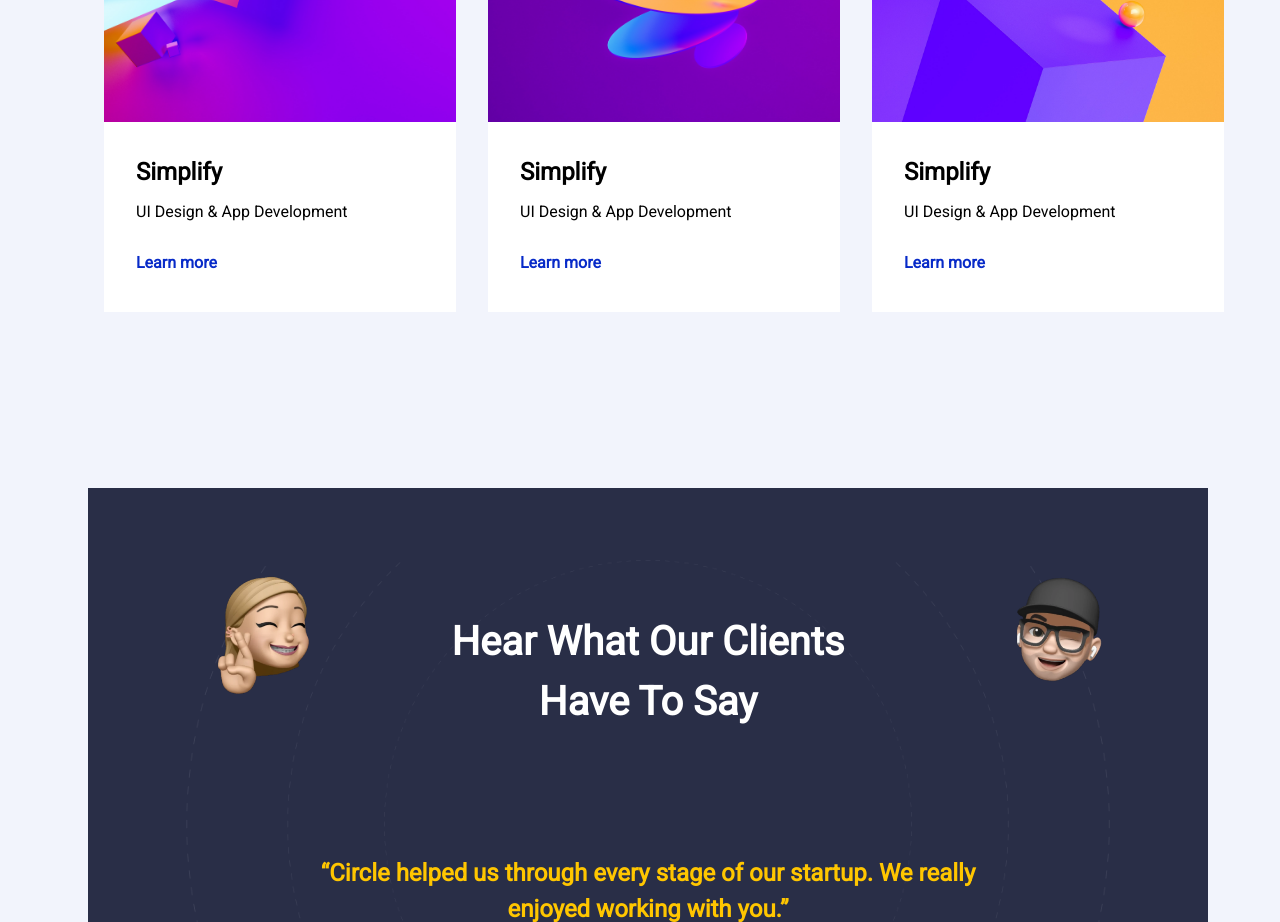
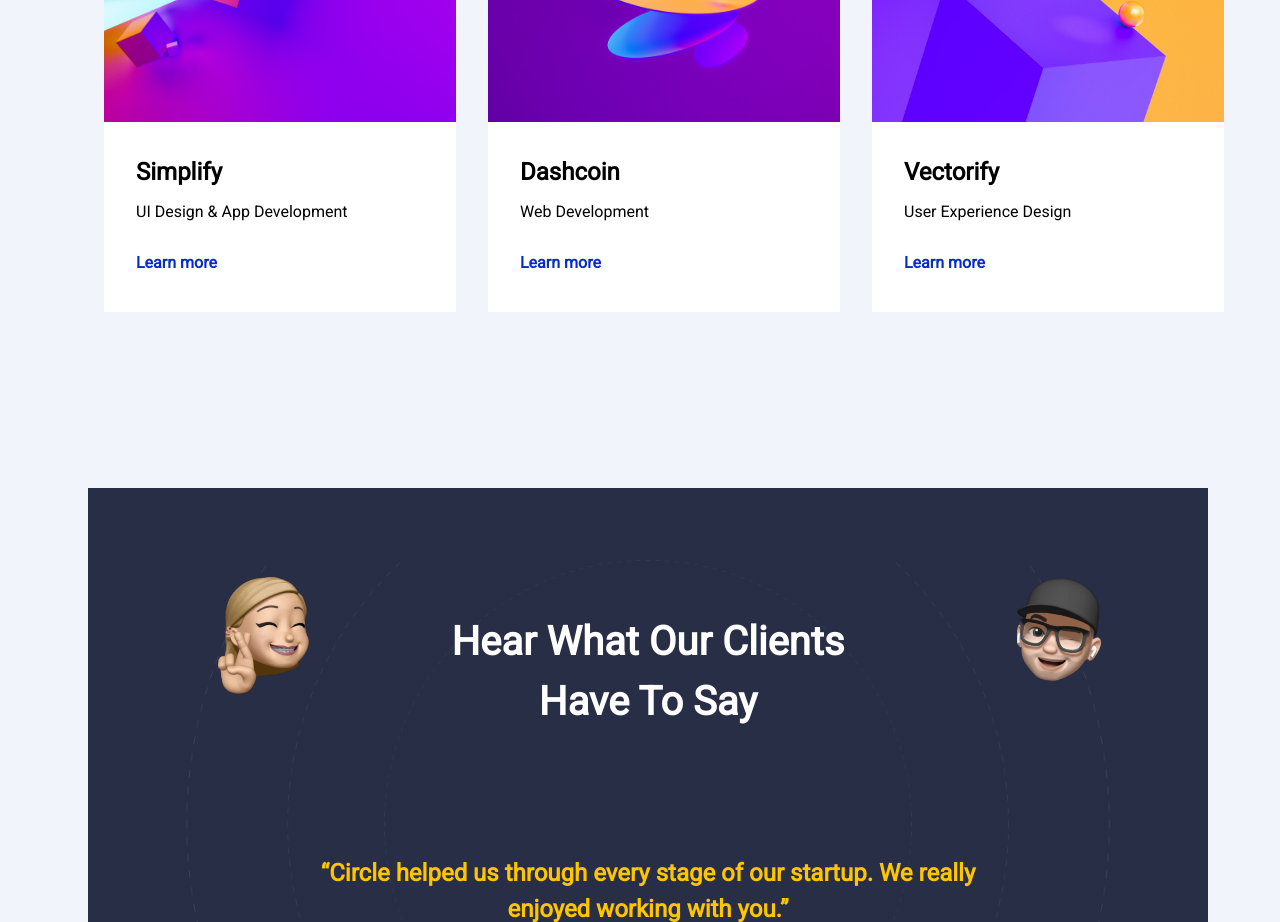
Before and after one commit to droidsam1/ironhack-mid-term-project, a website: page index.html in a window 1280 px wide. Shown: the part 1400-2322 px from the top of the page. Drawn offline with Linux system fonts and the light colour scheme.

Commit message:
add default posts

```diff
--- a/index.html
+++ b/index.html
@@ -80,14 +80,14 @@
             </div>
             <div class="cards__card cards__card-with-image">
                 <img class="cards__card__image" src="/assets/projects-section/2.jpg" alt="image placeholder" />
-                <h5 class="cards__card__title capitalize">Simplify</h5>
-                <div class="cards__card__description">UI Design & App Development</div>
+                <h5 class="cards__card__title capitalize">Dashcoin</h5>
+                <div class="cards__card__description">Web Development</div>
                 <div class="cards__card_learn-more"><a href="/pages/post.html?id=2">Learn more</a></div>
             </div>
             <div class="cards__card cards__card-with-image">
                 <img class="cards__card__image" src="/assets/projects-section/3.jpg" alt="image placeholder" />
-                <h5 class="cards__card__title capitalize">Simplify</h5>
-                <div class="cards__card__description">UI Design & App Development</div>
+                <h5 class="cards__card__title capitalize">Vectorify</h5>
+                <div class="cards__card__description">User Experience Design</div>
                 <div class="cards__card_learn-more"><a href="/pages/post.html?id=3">Learn more</a></div>
             </div>
         </div>
```
Also changed, not shown: pages/post.html (+4 -4 lines).
